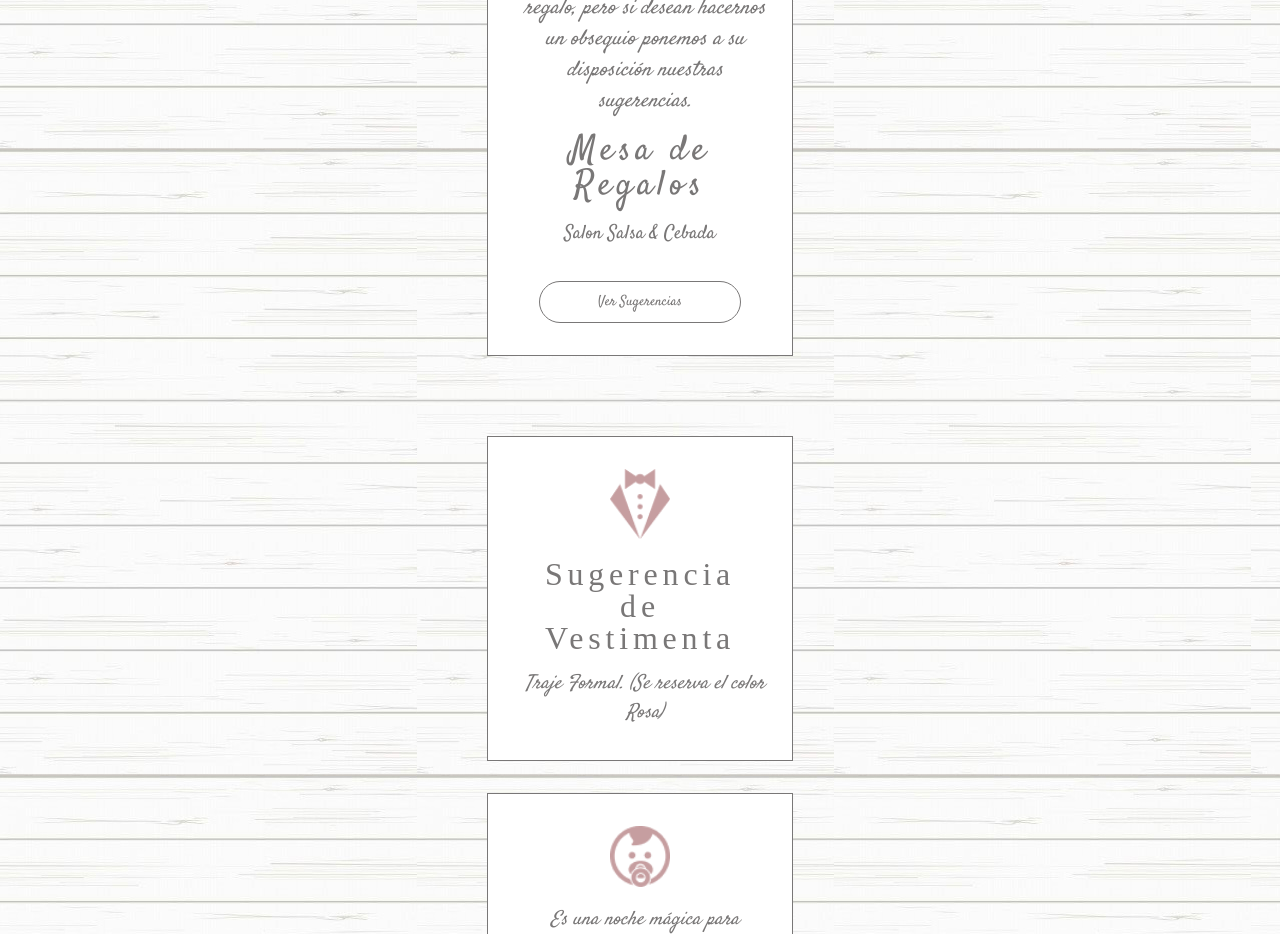
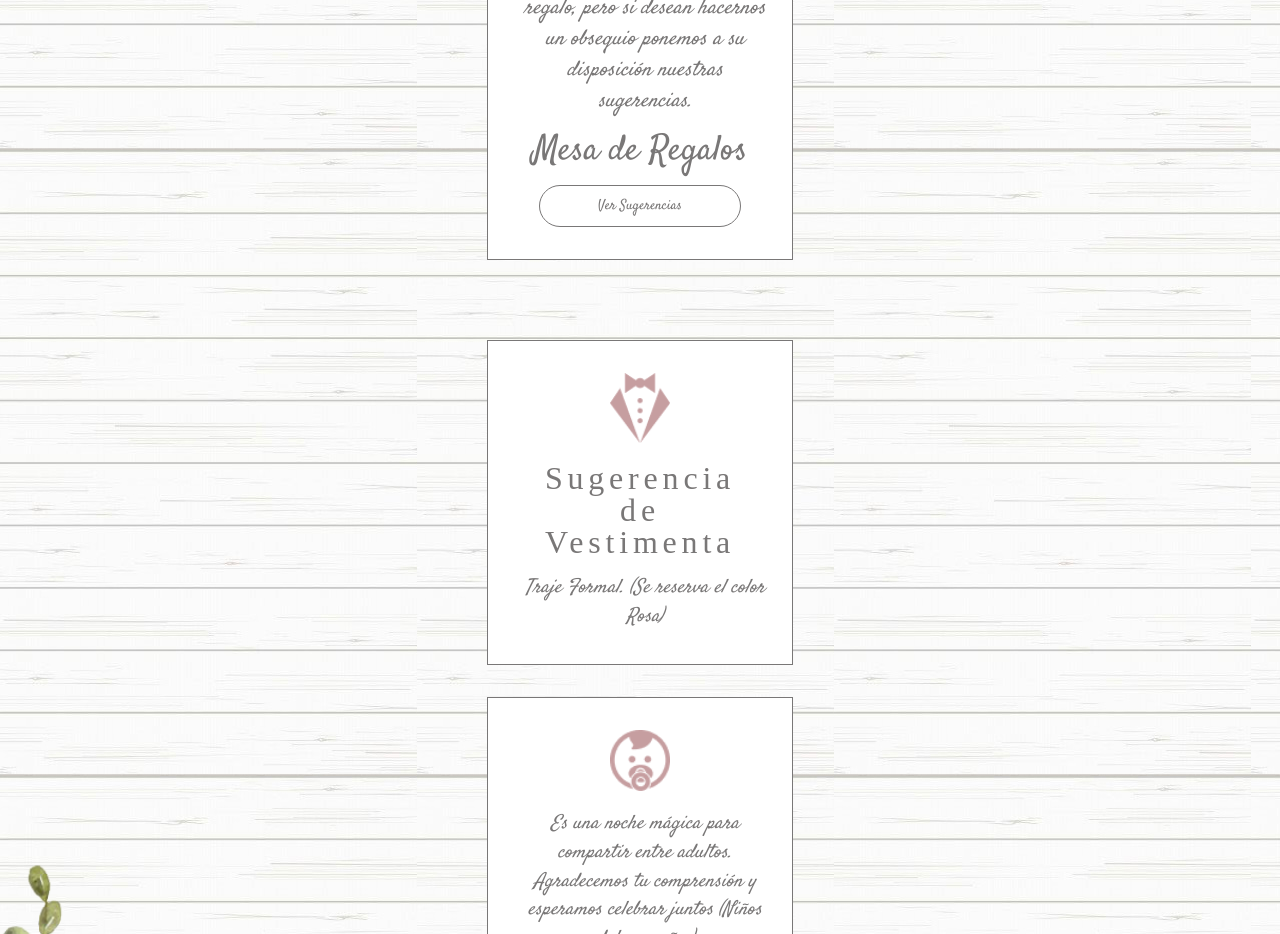
Before and after one commit to josesantanaweb/boda, a React (Vite) app: page / in a window 1280 px wide. Shown: the part 2980-3914 px from the top of the page. Built offline with nearby package versions, Linux system fonts and the light colour scheme; a web font is replaced by a local one.

Commit message:
fix: letra

```diff
--- a/src/pages/HomePage/index.tsx
+++ b/src/pages/HomePage/index.tsx
@@ -206,7 +206,6 @@ const HomePage = () => {
             obsequio ponemos a su disposición nuestras sugerencias.
           </S.GiftMessage>
           <S.GiftTitle>Mesa de Regalos</S.GiftTitle>
-          <S.GiftSite>Salon Salsa & Cebada</S.GiftSite>
           <S.GiftButton onClick={() => setOpenModal(true)}>
             Ver Sugerencias
           </S.GiftButton>
--- a/src/pages/HomePage/styles.ts
+++ b/src/pages/HomePage/styles.ts
@@ -450,7 +450,6 @@ export const GiftTitle = styled.h4`
   color: #797777;
   text-align: center;
   font-weight: 400;
-  letter-spacing: 0.3rem;
   margin-bottom: 1rem;
 `;
 
```
